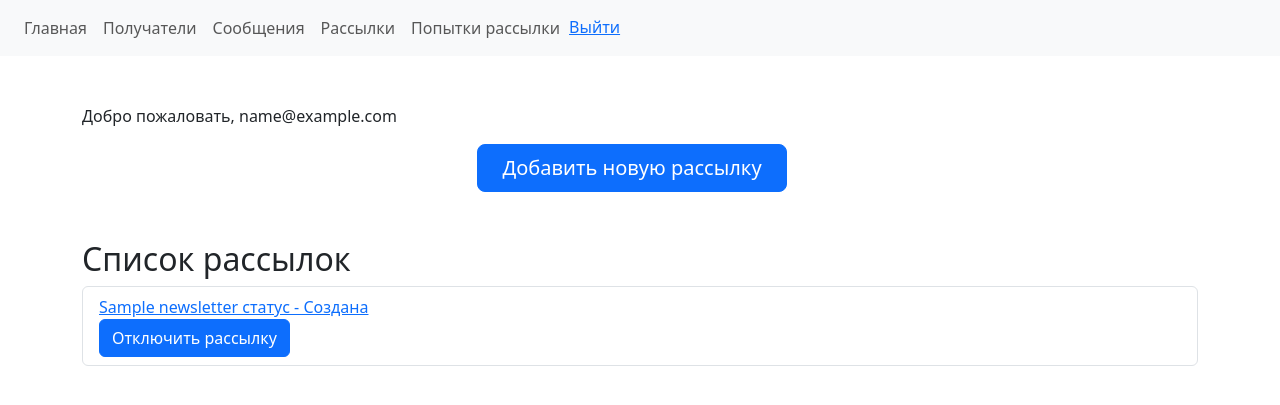
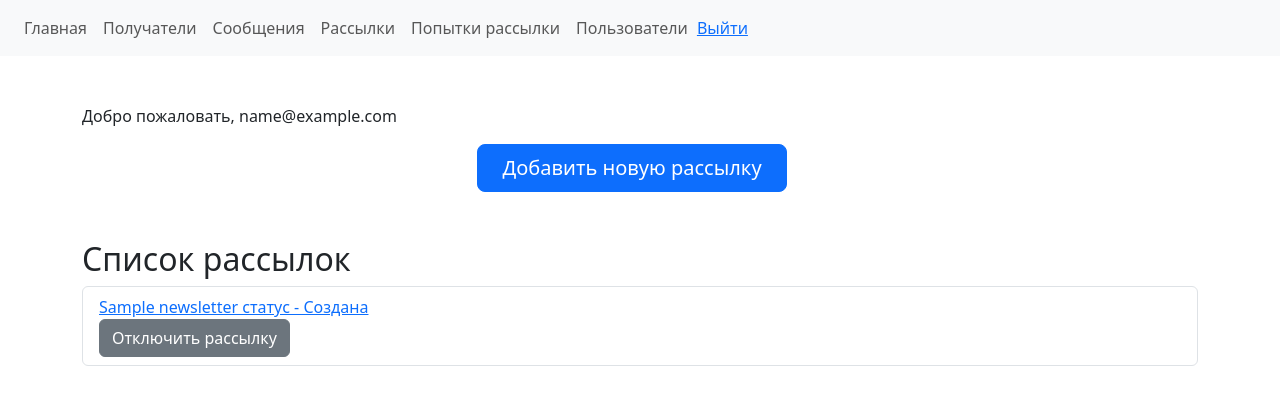
Before and after one commit to YanaSozoniva/mailing_management_service, a Django app: page /newsletter/ in a window 1280 px wide. Shown: the top 405 px of the page. Run offline with Django 5.2, Linux system fonts and the light colour scheme; a user stored in the database is signed in; tables that the repository leaves empty hold one stand-in row (values such as "Sample post"); some libraries are stand-ins or nearby versions.

Commit message:
исправление недочетов и ошибок

```diff
--- a/mailing/templates/mailing/includes/top_menu.html
+++ b/mailing/templates/mailing/includes/top_menu.html
@@ -21,26 +21,31 @@
             <li class="nav-item">
                 <a class="nav-link" href="{% url 'mailing:attempt' %}">Попытки рассылки</a>
             </li>
+            {% if perms.users.view_user %}
             <li class="nav-item">
+                <a class="nav-link" href="{% url 'users:users_list' %}">Пользователи</a>
+            </li>
+            {% endif %}
+            {% endif %}
+        </ul>
 
+        <!-- Элементы в правом углу -->
+        <ul class="navbar-nav ml-auto">
+            {% if user.is_authenticated %}
+            <li class="nav-item">
                 <form method="post" action="{% url 'users:logout' %}" style="display: inline">
                     {% csrf_token %}
                     <button type="submit" class="btn btn-link nav">Выйти</button>
                 </form>
             </li>
             {% else %}
-
             <li class="nav-item">
                 <a class="nav-link" href="{% url 'users:login' %}">Войти</a>
             </li>
             <li class="nav-item">
                 <a class="nav-link" href="{% url 'users:register' %}">Регистрация</a>
             </li>
-
-
             {% endif %}
-
-
         </ul>
     </div>
 </nav>
--- a/mailing/templates/mailing/newsletter/newsletter_list.html
+++ b/mailing/templates/mailing/newsletter/newsletter_list.html
@@ -19,11 +19,12 @@
                     <form action="{% url 'mailing:disable_newsletter' newsletter.pk %}" method="post">
                         {% csrf_token %}
                         {% if newsletter.status != 'complete' %}
-                             <button class="btn btn-primary">Отключить рассылку</button>
+                             <button class="btn btn-secondary">Отключить рассылку</button>
                         {% else %}
                             <button class="btn btn-primary">Включить рассылку</button>
+                        {% endif %}
                     </form>
-                        {% endif %}
+
                 {% endif %}
             </li>
     {% endfor %}
--- a/mailing/urls.py
+++ b/mailing/urls.py
@@ -21,7 +21,7 @@ from mailing.views import (
     HomeViews,
     MailingAttemptView,
     NewsletterSendMail,
-    DisableNewsletterView
+    DisableNewsletterView,
 )
 
 app_name = MailingConfig.name
--- a/users/urls.py
+++ b/users/urls.py
@@ -8,7 +8,6 @@ from django.contrib.auth.views import (
     PasswordResetConfirmView,
     PasswordResetCompleteView,
     PasswordResetView,
-
 )
 
 app_name = UsersConfig.name
@@ -48,5 +47,4 @@ urlpatterns = [
     path("users/", UserList.as_view(), name="users_list"),
     path("users/<int:pk>/block_user", BlockUsersView.as_view(), name="block_user"),
     path("users/<int:pk>/", UserDetail.as_view(), name="user_detail"),
-
 ]
```
Also changed, not shown: users/templates/users/users_list.html (+7 -3 lines), users/views.py (+7 -4 lines). Lines whose indentation alone changed are shown as unchanged.
